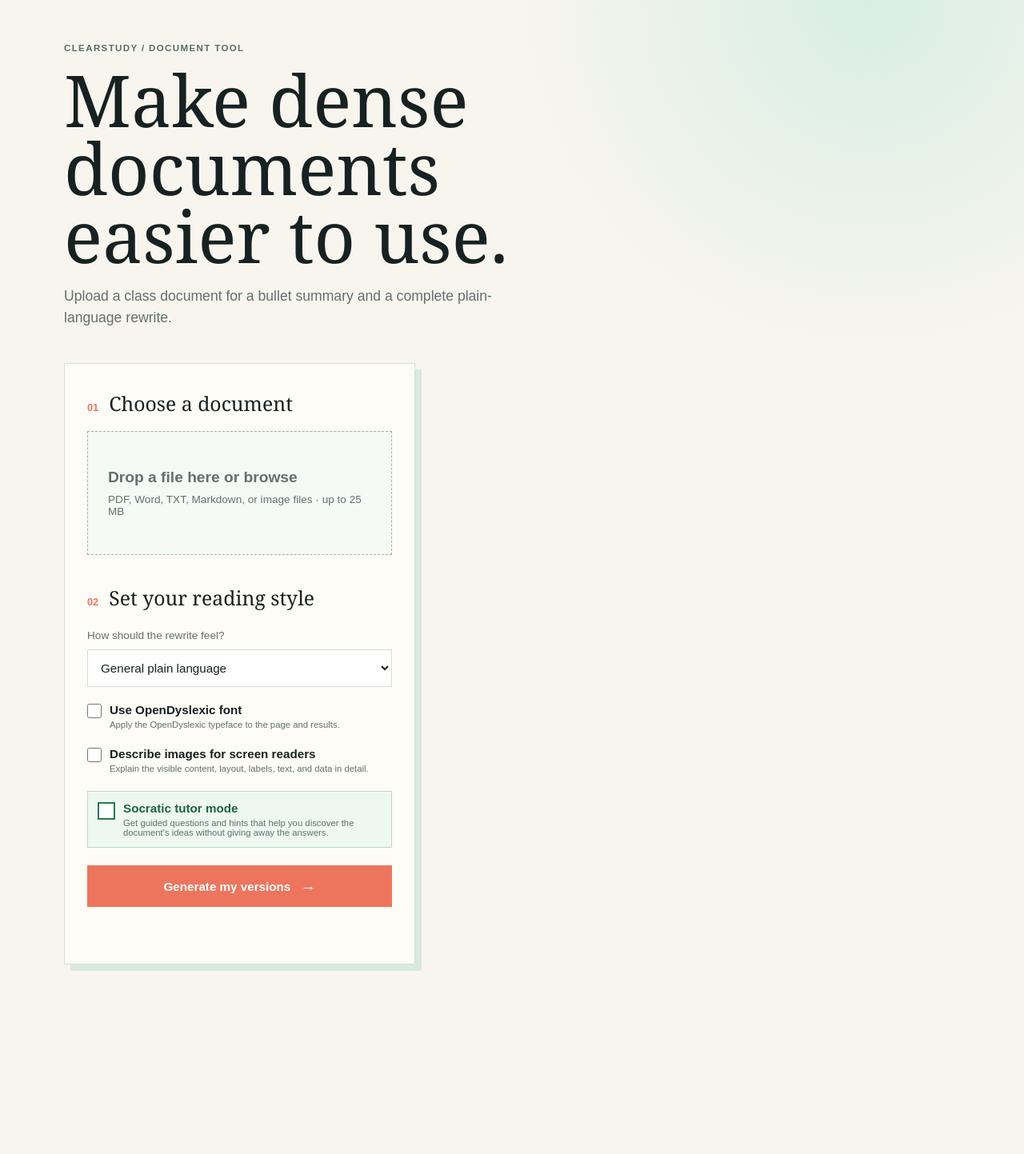
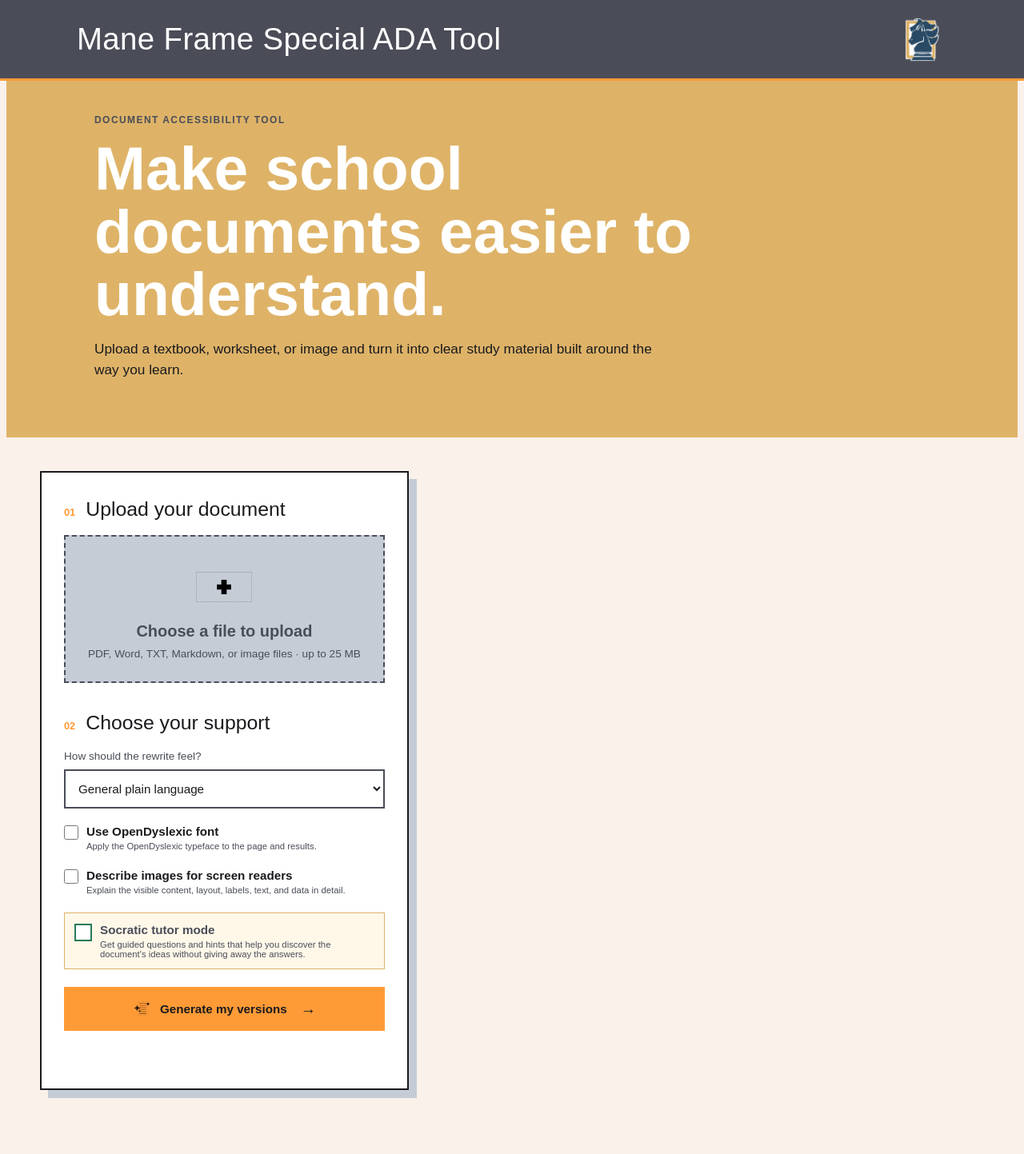
Before and after one commit to tori-n-m/vthacks2026, a Flask app: page / in a window 1280 px wide. Shown: the whole page at 80% size. Before the commit the page ends 1214 px from the top, so only its background shows below. Run offline with Flask 3, Linux system fonts and the light colour scheme.

Commit message:
added logo, header, senti color pallet

```diff
--- a/app.py
+++ b/app.py
@@ -2,12 +2,17 @@ from io import BytesIO
 import json
 from pathlib import Path
 
-from flask import Flask, jsonify, render_template, request, send_file
+from flask import Flask, jsonify, render_template, request, send_file, send_from_directory
 from docx import Document
 
 from ai.ai_service import list_styles, summarize_document, tutor_chat
 
 app = Flask(__name__)
+
+
+@app.get("/images/<path:filename>")
+def image_asset(filename):
+    return send_from_directory(Path(app.root_path) / "images", filename)
 
 
 @app.get("/styles")
--- a/static/styles.css
+++ b/static/styles.css
@@ -11,64 +11,75 @@
 
 :root {
   color-scheme: light;
-  --ink: #172121;
-  --muted: #617070;
-  --paper: #f8f5ee;
-  --panel: #fffdf8;
-  --mint: #b9e5d4;
-  --coral: #ee755d;
-  --line: #d7ded7;
-  font-family: Georgia, 'Times New Roman', serif;
+  --ink: #1a1a1e;
+  --muted: #4a4d58;
+  --paper: #faf1eb;
+  --panel: #ffffff;
+  --slate: #4a4d58;
+  --gold: #deb368;
+  --orange: #ff9b37;
+  --slate-light: #c5ccd6;
+  --line: #b8bec8;
+  font-family: Arial, sans-serif;
 }
 
 * { box-sizing: border-box; }
-body { margin: 0; color: var(--ink); background: radial-gradient(circle at 85% 0%, #d8eee4 0, transparent 28rem), var(--paper); }
+body { margin: 0; color: var(--ink); background: var(--paper); overflow-x: hidden; }
 body.opendyslexic, body.opendyslexic * { font-family: 'OpenDyslexic', Arial, sans-serif; }
-.shell { width: min(1120px, calc(100% - 40px)); margin: 0 auto; padding: 54px 0 80px; }
-.intro { max-width: 700px; margin-bottom: 42px; }
-.eyebrow { color: #52706a; font: 700 0.72rem/1.2 Arial, sans-serif; letter-spacing: 0.12em; margin: 0 0 14px; }
-h1 { font-size: clamp(2.6rem, 7vw, 5.8rem); line-height: .95; letter-spacing: 0; margin: 0 0 20px; font-weight: 500; }
-.lede { color: var(--muted); font: 1.1rem/1.55 Arial, sans-serif; max-width: 560px; }
-.workspace { display: grid; grid-template-columns: minmax(280px, .8fr) minmax(320px, 1.2fr); gap: 22px; align-items: start; }
-.panel { background: color-mix(in srgb, var(--panel) 92%, transparent); border: 1px solid var(--line); padding: 28px; box-shadow: 8px 8px 0 #d8e9df; }
+.site-header { min-height: 100px; display: flex; align-items: center; justify-content: space-between; padding: 18px clamp(22px, 9vw, 96px); color: white; background: var(--slate); border-bottom: 3px solid var(--orange); }
+.brand { font-size: clamp(1.55rem, 3vw, 2.6rem); letter-spacing: .01em; }
+.brand span { font-weight: 400; }
+.knight-mark { width: 62px; height: 62px; object-fit: contain; }
+.shell { width: min(1180px, calc(100% - 40px)); margin: 0 auto; padding: 0 0 80px; }
+.hero { position: relative; left: 8px; width: calc(100vw - 16px); margin: 0 calc(50% - 50vw) 42px; padding: 42px max(20px, calc(50vw - 530px)) 54px; color: white; background: var(--gold); }
+.eyebrow { color: var(--orange); font: 700 .75rem/1.2 Arial, sans-serif; letter-spacing: .12em; margin: 0 0 14px; }
+.hero .eyebrow { color: var(--slate); }
+h1 { max-width: 840px; font-size: clamp(2.5rem, 6vw, 5rem); line-height: 1.02; letter-spacing: 0; margin: 0 0 18px; font-weight: 700; }
+.lede { max-width: 720px; color: var(--ink); font: 1.08rem/1.5 Arial, sans-serif; }
+.workspace { display: grid; grid-template-columns: minmax(310px, .8fr) minmax(420px, 1.2fr); gap: 28px; align-items: start; }
+.panel { background: var(--panel); border: 2px solid var(--ink); padding: 28px; box-shadow: 10px 10px 0 var(--slate-light); }
 .step { display: flex; align-items: baseline; gap: 13px; margin: 4px 0 18px; }
-.step span { color: var(--coral); font: 700 .8rem Arial, sans-serif; }
+.step span { color: var(--orange); font: 700 .8rem Arial, sans-serif; }
 h2 { font-size: 1.55rem; font-weight: 500; margin: 0; }
 h3 { font-size: 1.05rem; margin: 0 0 10px; }
-.drop-zone { border: 1.5px dashed #9aafa6; min-height: 155px; padding: 25px; display: flex; flex-direction: column; justify-content: center; gap: 9px; cursor: pointer; background: #f5faf5; margin-bottom: 36px; }
-.drop-zone:hover, .drop-zone:focus-within { border-color: var(--coral); background: #fff8f1; }
+.drop-zone { border: 2px dashed var(--slate); min-height: 185px; padding: 24px; display: flex; flex-direction: column; align-items: center; justify-content: center; gap: 9px; cursor: pointer; background: var(--slate-light); margin-bottom: 36px; text-align: center; }
+.drop-zone:hover, .drop-zone:focus-within { border-color: var(--orange); background: #e2e6ec; }
 .drop-zone input { position: absolute; opacity: 0; width: 1px; height: 1px; }
-.drop-zone strong { font-size: 1.2rem; }
+.drop-zone strong { font-size: 1.25rem; }
+.control-art { object-fit: contain; mix-blend-mode: multiply; }
+.upload-art { width: 70px; height: 70px; }
 .drop-zone small, label, select, button, .status { font-family: Arial, sans-serif; }
 .drop-zone small, label { color: var(--muted); font-size: .85rem; }
-select { display: block; width: 100%; padding: 13px 12px; margin: 8px 0 20px; border: 1px solid var(--line); background: white; color: var(--ink); font-size: .95rem; }
+select { display: block; width: 100%; padding: 13px 12px; margin: 8px 0 20px; border: 2px solid var(--slate); background: white; color: var(--ink); font-size: .95rem; }
 .check-option { display: flex; align-items: flex-start; gap: 10px; margin: 0 0 22px; cursor: pointer; }
 .check-option input { width: 18px; height: 18px; margin: 1px 0 0; accent-color: var(--coral); }
 .check-option span { display: flex; flex-direction: column; gap: 4px; }
 .check-option strong { color: var(--ink); font-size: .95rem; }
-.tutor-option { padding: 12px; border: 1px solid #b9d8c7; background: #eef8f1; }
+.tutor-option { padding: 12px; border: 1px solid var(--gold); background: #fff8e9; }
 .tutor-option input { position: absolute; width: 1px; height: 1px; opacity: 0; }
 .tutor-checkmark { flex: 0 0 22px; width: 22px; height: 22px; border: 2px solid #267a58; background: white; position: relative; margin-top: 1px; }
-.tutor-option input:checked + .tutor-checkmark { background: #267a58; }
+.tutor-option input:checked + .tutor-checkmark { background: var(--slate); }
 .tutor-option input:checked + .tutor-checkmark::after { content: '✓'; position: absolute; inset: -3px 0 0; color: white; font: 700 20px/22px Arial, sans-serif; text-align: center; }
-.tutor-option strong { color: #1d6247; }
-.tutor-option:has(input:focus-visible) { outline: 3px solid #b9e5d4; outline-offset: 2px; }
+.tutor-option strong { color: var(--slate); }
+.tutor-option:has(input:focus-visible) { outline: 3px solid var(--orange); outline-offset: 2px; }
 button { border: 0; cursor: pointer; font-weight: 700; }
-#submit-button { background: var(--coral); color: #fff; width: 100%; padding: 15px; font-size: .95rem; }
-#submit-button:hover { background: #d95e49; }
+#submit-button { display: flex; align-items: center; justify-content: center; gap: 9px; background: var(--orange); color: var(--ink); width: 100%; padding: 15px; font-size: .95rem; }
+#submit-button:hover { background: #e88727; }
+#submit-button img { width: 25px; height: 25px; object-fit: contain; mix-blend-mode: multiply; }
 #submit-button span { font-size: 1.2rem; margin-left: 8px; }
 .status { min-height: 1.2em; color: var(--muted); font-size: .85rem; }
 .results { animation: reveal .35s ease-out; }
 .result-heading { display: flex; justify-content: space-between; align-items: start; gap: 15px; padding-bottom: 22px; border-bottom: 1px solid var(--line); }
 .result-heading h2 { overflow-wrap: anywhere; }
-.download { white-space: nowrap; background: var(--mint); color: var(--ink); padding: 12px 14px; }
+.download { display: flex; align-items: center; gap: 8px; white-space: nowrap; background: var(--slate); color: white; padding: 10px 14px; }
+.download img { width: 28px; height: 28px; object-fit: contain; mix-blend-mode: screen; }
 .summary-block { padding: 20px 0; border-bottom: 1px solid var(--line); font: .98rem/1.55 Arial, sans-serif; }
 .summary-block p { margin: 0; }
 .summary-block summary { color: var(--ink); font-weight: 700; list-style-position: outside; }
-.summary-block summary::marker { color: var(--coral); }
-.summary-block summary:focus-visible { outline: 3px solid var(--mint); outline-offset: 5px; }
+.summary-block summary::marker { color: var(--orange); }
+.summary-block summary:focus-visible { outline: 3px solid var(--orange); outline-offset: 5px; }
 .summary-block[open] summary { margin-bottom: 14px; }
-.takeaway { background: #f5faf5; padding: 20px; border-left: 4px solid var(--coral); }
+.takeaway { background: var(--slate-light); padding: 20px; border-left: 6px solid var(--orange); }
 ul { padding-left: 20px; margin: 8px 0 0; } li { margin: 7px 0; }
 ol { padding-left: 24px; margin: 8px 0 0; }
 ol li { padding-left: 4px; }
@@ -76,16 +87,17 @@ ol li p { color: var(--muted); font-size: .9rem; margin-top: 4px; }
 details { font: .95rem/1.55 Arial, sans-serif; }
 summary { cursor: pointer; }
 pre { white-space: pre-wrap; font: .95rem/1.6 Georgia, serif; font-weight: 400; margin: 16px 0 0; }
-.tutor-chat { margin-top: 24px; padding: 20px; background: #f5faf5; border: 1px solid var(--line); }
+.tutor-chat { margin-top: 24px; padding: 20px; background: var(--light-tan, #faf1eb); border: 2px solid var(--slate); }
 .tutor-chat h3 { margin-bottom: 6px; }
 .tutor-intro { color: var(--muted); font: .9rem/1.45 Arial, sans-serif; margin: 0 0 16px; }
 .chat-messages { display: flex; flex-direction: column; gap: 10px; max-height: 340px; overflow-y: auto; margin-bottom: 16px; }
 .chat-message { white-space: pre-wrap; padding: 11px 13px; font: .92rem/1.5 Arial, sans-serif; }
-.chat-message.student { align-self: flex-end; max-width: 88%; background: var(--mint); }
+.chat-message.student { align-self: flex-end; max-width: 88%; background: var(--gold); }
 .chat-message.tutor { align-self: flex-start; max-width: 92%; background: white; border: 1px solid var(--line); }
 .tutor-form { display: grid; gap: 8px; }
 .tutor-form label { color: var(--ink); font-weight: 700; }
 .tutor-form textarea { width: 100%; resize: vertical; border: 1px solid var(--line); padding: 10px; color: var(--ink); font: .95rem/1.4 Arial, sans-serif; }
-.tutor-form button { justify-self: start; background: var(--coral); color: white; padding: 12px 16px; }
+.tutor-form button { justify-self: start; background: var(--orange); color: var(--ink); padding: 12px 16px; }
 @keyframes reveal { from { opacity: 0; transform: translateY(8px); } to { opacity: 1; transform: translateY(0); } }
-@media (max-width: 760px) { .shell { width: min(100% - 26px, 600px); padding-top: 32px; } .workspace { grid-template-columns: 1fr; } .panel { padding: 21px; box-shadow: 5px 5px 0 #d8e9df; } .result-heading { flex-direction: column; } .download { width: 100%; } }
+@media (max-width: 920px) { .workspace { grid-template-columns: 1fr; } }
+@media (max-width: 760px) { .shell { width: min(100% - 26px, 600px); } .site-header { padding-inline: 20px; } .brand span { display: block; font-size: .8em; } .hero { left: 0; width: auto; margin-inline: -13px; padding-inline: 20px; } .panel { padding: 21px; box-shadow: 5px 5px 0 var(--slate-light); } .result-heading { flex-direction: column; } .download { width: 100%; } }
--- a/templates/index.html
+++ b/templates/index.html
@@ -7,23 +7,28 @@
   <link rel="stylesheet" href="{{ url_for('static', filename='styles.css') }}">
 </head>
 <body>
+  <header class="site-header">
+    <div class="brand">Mane Frame <span>Special ADA Tool</span></div>
+    <img class="knight-mark" src="{{ url_for('image_asset', filename='knight.png') }}" alt="Mane Frame knight logo">
+  </header>
   <main class="shell">
-    <header class="intro">
-      <p class="eyebrow">CLEARSTUDY / DOCUMENT TOOL</p>
-      <h1>Make dense documents easier to use.</h1>
-      <p class="lede">Upload a class document for a bullet summary and a complete plain-language rewrite.</p>
-    </header>
+    <section class="hero">
+      <p class="eyebrow">DOCUMENT ACCESSIBILITY TOOL</p>
+      <h1>Make school documents easier to understand.</h1>
+      <p class="lede">Upload a textbook, worksheet, or image and turn it into clear study material built around the way you learn.</p>
+    </section>
 
     <section class="workspace" aria-label="Document simplifier">
       <form id="upload-form" class="panel">
-        <div class="step"><span>01</span><h2>Choose a document</h2></div>
+        <div class="step"><span>01</span><h2>Upload your document</h2></div>
         <label class="drop-zone" for="document">
           <input id="document" name="document" type="file" accept=".pdf,.docx,.txt,.md,.png,.jpg,.jpeg,.webp" required>
-          <strong id="file-name">Drop a file here or browse</strong>
+          <img src="{{ url_for('image_asset', filename='uploadbutton.png') }}" alt="" class="control-art upload-art">
+          <strong id="file-name">Choose a file to upload</strong>
           <small>PDF, Word, TXT, Markdown, or image files · up to 25 MB</small>
         </label>
 
-        <div class="step"><span>02</span><h2>Set your reading style</h2></div>
+        <div class="step"><span>02</span><h2>Choose your support</h2></div>
         <label for="style">How should the rewrite feel?</label>
         <select id="style" name="style">
           <option value="general">General plain language</option>
@@ -42,12 +47,12 @@
           <span class="tutor-checkmark" aria-hidden="true"></span>
           <span><strong>Socratic tutor mode</strong><small>Get guided questions and hints that help you discover the document's ideas without giving away the answers.</small></span>
         </label>
-        <button id="submit-button" type="submit">Generate my versions <span aria-hidden="true">→</span></button>
+        <button id="submit-button" type="submit"><img src="{{ url_for('image_asset', filename='sparkle.png') }}" alt=""> Generate my versions <span aria-hidden="true">→</span></button>
         <p id="status" class="status" role="status"></p>
       </form>
 
       <section id="results" class="panel results" hidden aria-live="polite">
-        <div class="result-heading"><div><p class="eyebrow">YOUR RESULTS</p><h2 id="result-title">Ready</h2></div><button id="download-button" class="download" type="button">Download file ↓</button></div>
+        <div class="result-heading"><div><p class="eyebrow">YOUR RESULTS</p><h2 id="result-title">Ready</h2></div><button id="download-button" class="download" type="button"><img src="{{ url_for('image_asset', filename='downloadinstructions.png') }}" alt=""> Download Word file</button></div>
         <div class="summary-block takeaway"><h3>Main idea</h3><p id="one-sentence"></p></div>
         <details class="summary-block">
           <summary>Detailed summary</summary>
```
Also changed, not shown: images/layout2.png (added), images/pagelayout.png (added).
